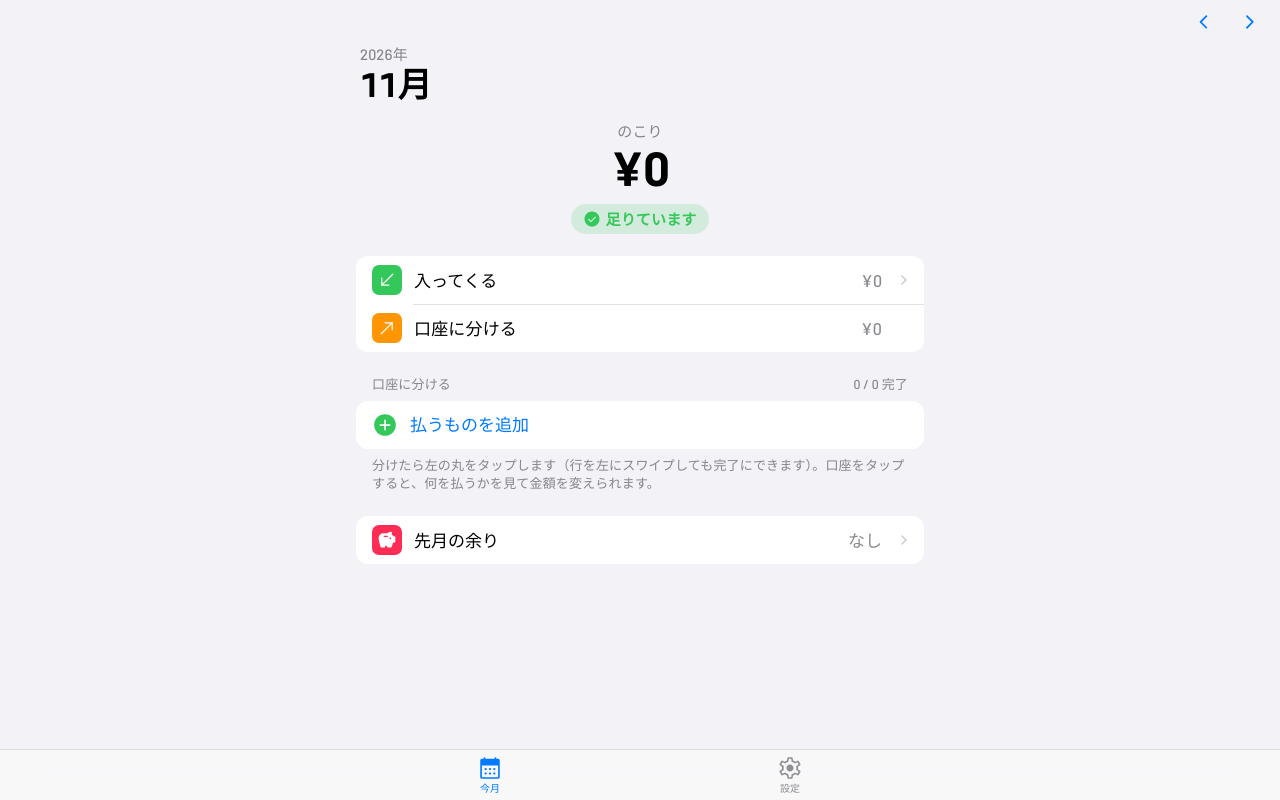
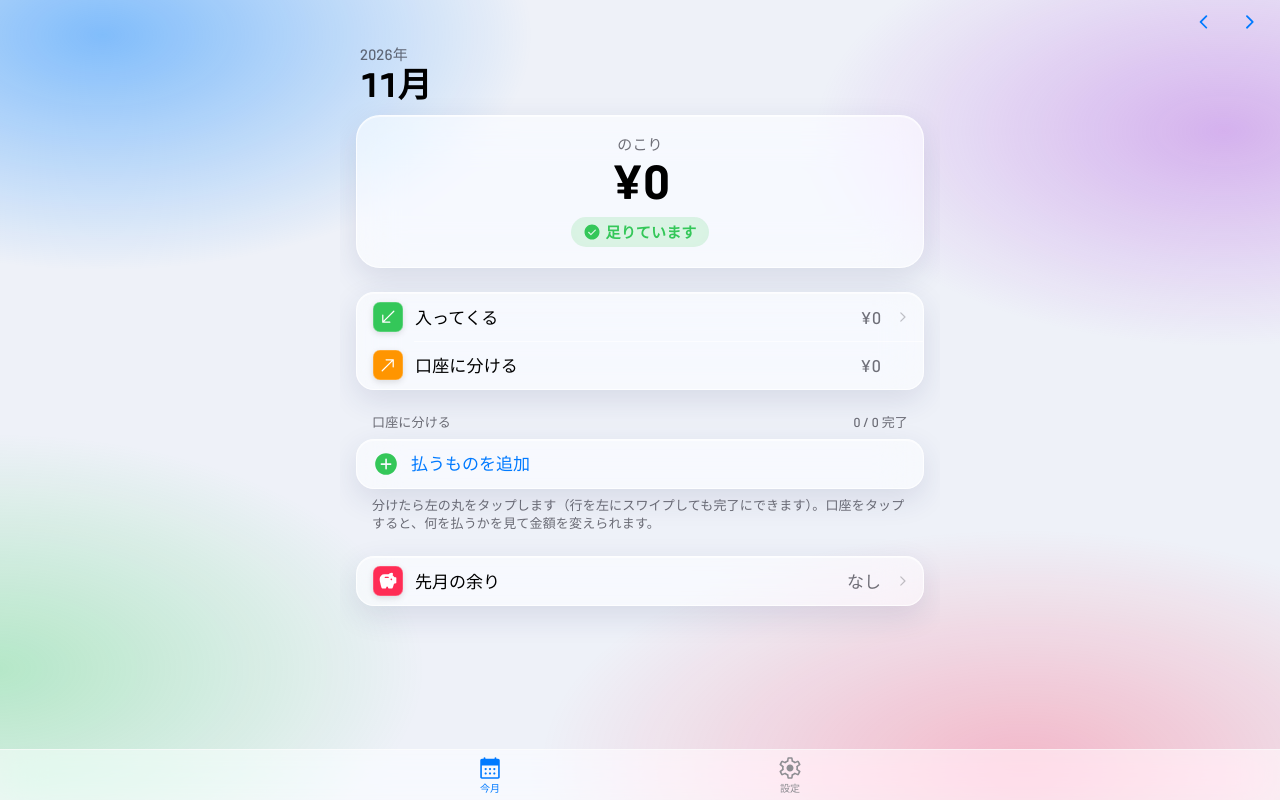
Before and after one commit to yusukeigi1428-byte/kakeibo, a plain HTML site: page index.html in a window 1280 px wide. Both pictures are taken after a click on the button "空で作る". Drawn offline with Linux system fonts and the light colour scheme.

Commit message:
グラスモーフィズムのデザインにする
- 色のついたぼかしの背景の上に、すりガラスのパネル（半透明・ぼかし・白い縁）を重ねる
- のこりの数字もガラスのカードに入れる
- 下から出る画面・確認・お知らせ・上下の帯もすりガラスにする
- 色付きのアイコンに光沢、完了ボタンにグラデーションを付ける
- 文字が読みにくくならないよう、ガラスの透け具合は抑えめにする

Co-Authored-By: Claude Opus 5.5 <noreply@anthropic.com>
Claude-Session: https://claude.ai/code/session_01UyJUQVVbfKXTdYzEWyREp5

```diff
--- a/index.html
+++ b/index.html
@@ -5,8 +5,8 @@
 <meta name="viewport" content="width=device-width, initial-scale=1, viewport-fit=cover">
 <title>家計簿</title>
 <meta name="description" content="入ってくるお金を、どの口座にいくら分けるかを決める家計簿">
-<meta name="theme-color" content="#f2f2f7" media="(prefers-color-scheme: light)">
-<meta name="theme-color" content="#000000" media="(prefers-color-scheme: dark)">
+<meta name="theme-color" content="#eef1f8" media="(prefers-color-scheme: light)">
+<meta name="theme-color" content="#06070c" media="(prefers-color-scheme: dark)">
 <meta name="apple-mobile-web-app-capable" content="yes">
 <meta name="mobile-web-app-capable" content="yes">
 <meta name="apple-mobile-web-app-status-bar-style" content="default">
@@ -246,6 +246,62 @@ html, body { overflow-x: hidden; }
   display: flex; align-items: center; gap: 14px; opacity: 0; transition: opacity .2s, transform .25s; pointer-events: none; max-width: calc(100% - 32px); box-shadow: 0 8px 24px rgba(0,0,0,.2); }
 .toast.show { opacity: 1; transform: translate(-50%, 0); pointer-events: auto; }
 .toast button { border: 0; background: none; color: #64d2ff; font-weight: 700; font-size: 15px; padding: 0; white-space: nowrap; }
+
+/* ===== グラスモーフィズム：色のついた背景の上に、すりガラスのパネルを重ねる ===== */
+:root {
+  --page: #eef1f8;
+  --blob1: rgba(10,132,255,.48); --blob2: rgba(175,82,222,.40); --blob3: rgba(255,55,95,.30); --blob4: rgba(48,209,88,.30);
+  --glass: rgba(255,255,255,.55); --glass-strong: rgba(255,255,255,.86); --glass-solid: rgba(255,255,255,.94);
+  --glass-line: rgba(255,255,255,.75); --glass-shadow: 0 10px 30px rgba(40,50,110,.12), inset 0 1px 0 rgba(255,255,255,.6);
+  --label2: rgba(40,40,50,.66);
+}
+@media (prefers-color-scheme: dark) {
+  :root:not([data-theme="light"]) {
+    --page: #06070c;
+    --blob1: rgba(10,132,255,.42); --blob2: rgba(175,82,222,.36); --blob3: rgba(255,55,95,.26); --blob4: rgba(48,209,88,.20);
+    --glass: rgba(40,40,48,.45); --glass-strong: rgba(30,30,36,.84); --glass-solid: rgba(44,44,50,.96);
+    --glass-line: rgba(255,255,255,.14); --glass-shadow: 0 10px 30px rgba(0,0,0,.45), inset 0 1px 0 rgba(255,255,255,.08);
+    --label2: rgba(235,235,245,.68);
+  }
+}
+:root[data-theme="dark"] {
+  --page: #06070c;
+  --blob1: rgba(10,132,255,.42); --blob2: rgba(175,82,222,.36); --blob3: rgba(255,55,95,.26); --blob4: rgba(48,209,88,.20);
+  --glass: rgba(40,40,48,.45); --glass-strong: rgba(30,30,36,.84); --glass-solid: rgba(44,44,50,.96);
+  --glass-line: rgba(255,255,255,.14); --glass-shadow: 0 10px 30px rgba(0,0,0,.45), inset 0 1px 0 rgba(255,255,255,.08);
+  --label2: rgba(235,235,245,.68);
+}
+body { background: var(--page); }
+body::before { content: ''; position: fixed; inset: -10%; z-index: -1; pointer-events: none;
+  background:
+    radial-gradient(40% 35% at 15% 12%, var(--blob1), transparent 70%),
+    radial-gradient(38% 32% at 88% 22%, var(--blob2), transparent 70%),
+    radial-gradient(45% 35% at 75% 88%, var(--blob3), transparent 70%),
+    radial-gradient(40% 35% at 8% 78%, var(--blob4), transparent 70%); }
+.glass, .group, .hero, .sheet, .as-group, .toast, .chip {
+  -webkit-backdrop-filter: blur(22px) saturate(170%); backdrop-filter: blur(22px) saturate(170%);
+}
+.group { background: var(--glass); border: 1px solid var(--glass-line); border-radius: 18px; box-shadow: var(--glass-shadow); }
+.hero { margin: 4px 16px 24px; padding: 18px 16px 20px; background: var(--glass); border: 1px solid var(--glass-line); border-radius: 24px; box-shadow: var(--glass-shadow); }
+.hero.small { margin-top: 0; }
+.sheet { background: var(--glass-strong); border: 1px solid var(--glass-line); border-bottom: 0; border-radius: 20px 20px 0 0; }
+.sheet .group { background: var(--glass); }
+.group .swipe-content, .sheet .group .swipe-content { background: transparent; }
+.swipe.moving .swipe-content, .swipe.open .swipe-content { background: var(--glass-solid); }
+.cell::before { background: var(--glass-line); transform: none; height: 1px; opacity: .9; }
+:root[data-theme="dark"] .cell::before { background: rgba(255,255,255,.1); }
+.tile { background-image: linear-gradient(160deg, rgba(255,255,255,.35), rgba(255,255,255,0) 55%); box-shadow: inset 0 0 0 .5px rgba(255,255,255,.35), 0 2px 6px rgba(0,0,0,.12); }
+.pill { -webkit-backdrop-filter: blur(10px); backdrop-filter: blur(10px); }
+.chip { background: var(--glass); border: 1px solid var(--glass-line); }
+.big-btn { background: linear-gradient(135deg, #0a84ff, #5e5ce6); box-shadow: 0 8px 20px rgba(10,132,255,.35), inset 0 1px 0 rgba(255,255,255,.35); }
+.big-btn.done { background: var(--glass); color: var(--green); box-shadow: var(--glass-shadow); border: 1px solid var(--glass-line); }
+.as-group { background: var(--glass-strong); border: 1px solid var(--glass-line); }
+.as-group:last-child { background: var(--glass-solid); }
+.toast { background: rgba(20,20,28,.72); border: 1px solid rgba(255,255,255,.14); }
+.nav.scrolled, .tabbar { background: var(--glass); border-color: var(--glass-line); }
+.tabbar { box-shadow: 0 -1px 0 var(--glass-line); }
+.sheet-back { background: rgba(10,10,30,.25); }
+.cell.link:active, .acc-open:active { background: rgba(255,255,255,.25); }
 </style>
 </head>
 <body>
--- a/sw.js
+++ b/sw.js
@@ -1,6 +1,6 @@
 // オフラインでも開けるようにアプリ本体をキャッシュする。
 // index.html などを更新したら CACHE の番号を上げること。
-const CACHE = 'kakeibo-v13';
+const CACHE = 'kakeibo-v14';
 // Google Fonts は版を上げても消さずに使い回す
 const FONT_CACHE = 'kakeibo-fonts';
 const FONT_HOSTS = ['fonts.googleapis.com', 'fonts.gstatic.com'];
```
Also changed, not shown: 1 other file.
